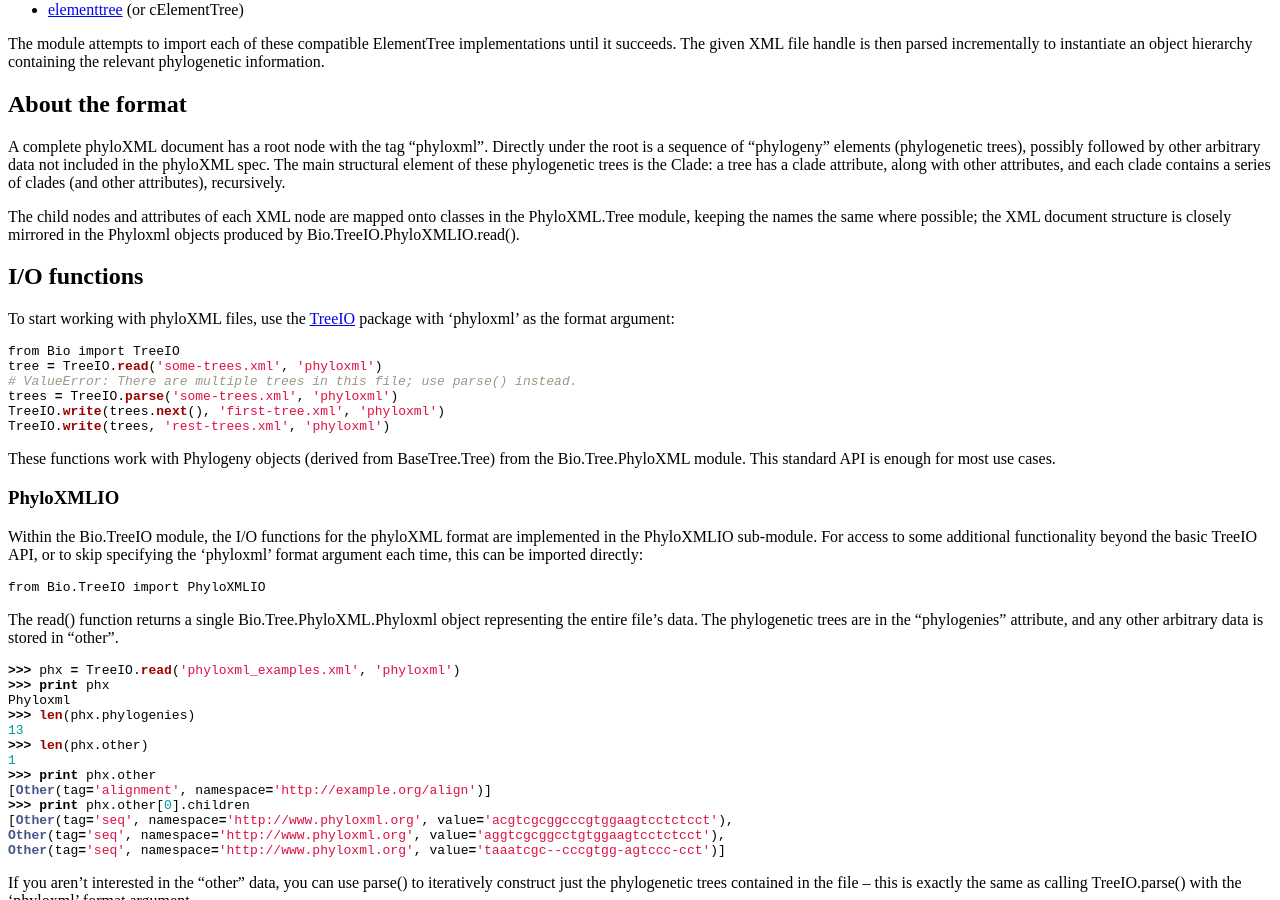
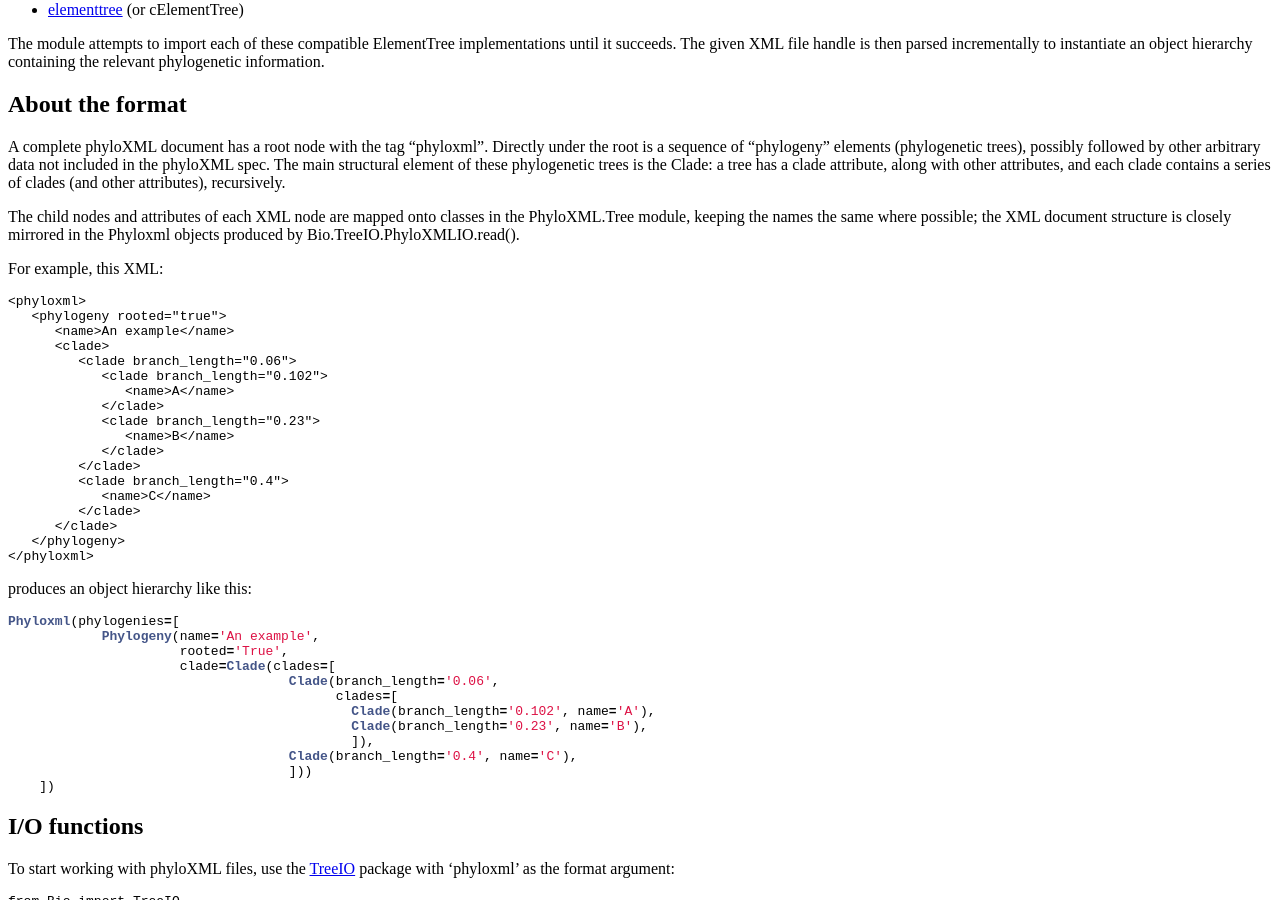
Before and after one commit to biopython/biopython.github.io, a Jekyll site: the page built from wiki/PhyloXML.md, in a window 1280 px wide and 900 px high, scrolled down 424 px. Built offline with Jekyll 4.4.1, drawn with Linux system fonts in a browser that asks for light colours.

Commit message:
/* About the format */ Example XML and Python object tree

````diff
--- a/wiki/PhyloXML.md
+++ b/wiki/PhyloXML.md
@@ -55,6 +55,44 @@ The child nodes and attributes of each XML node are mapped onto classes
 in the PhyloXML.Tree module, keeping the names the same where possible;
 the XML document structure is closely mirrored in the Phyloxml objects
 produced by Bio.TreeIO.PhyloXMLIO.read().
+
+For example, this XML:
+
+    <phyloxml>
+       <phylogeny rooted="true">
+          <name>An example</name>
+          <clade>
+             <clade branch_length="0.06">
+                <clade branch_length="0.102">
+                   <name>A</name>
+                </clade>
+                <clade branch_length="0.23">
+                   <name>B</name>
+                </clade>
+             </clade>
+             <clade branch_length="0.4">
+                <name>C</name>
+             </clade>
+          </clade>
+       </phylogeny>
+    </phyloxml>
+
+produces an object hierarchy like this:
+
+``` python
+Phyloxml(phylogenies=[
+            Phylogeny(name='An example',
+                      rooted='True',
+                      clade=Clade(clades=[
+                                    Clade(branch_length='0.06',
+                                          clades=[
+                                            Clade(branch_length='0.102', name='A'),
+                                            Clade(branch_length='0.23', name='B'),
+                                            ]),
+                                    Clade(branch_length='0.4', name='C'),
+                                    ]))
+    ])
+```
 
 I/O functions
 -------------
````
Also changed, not shown: 1 other file.
